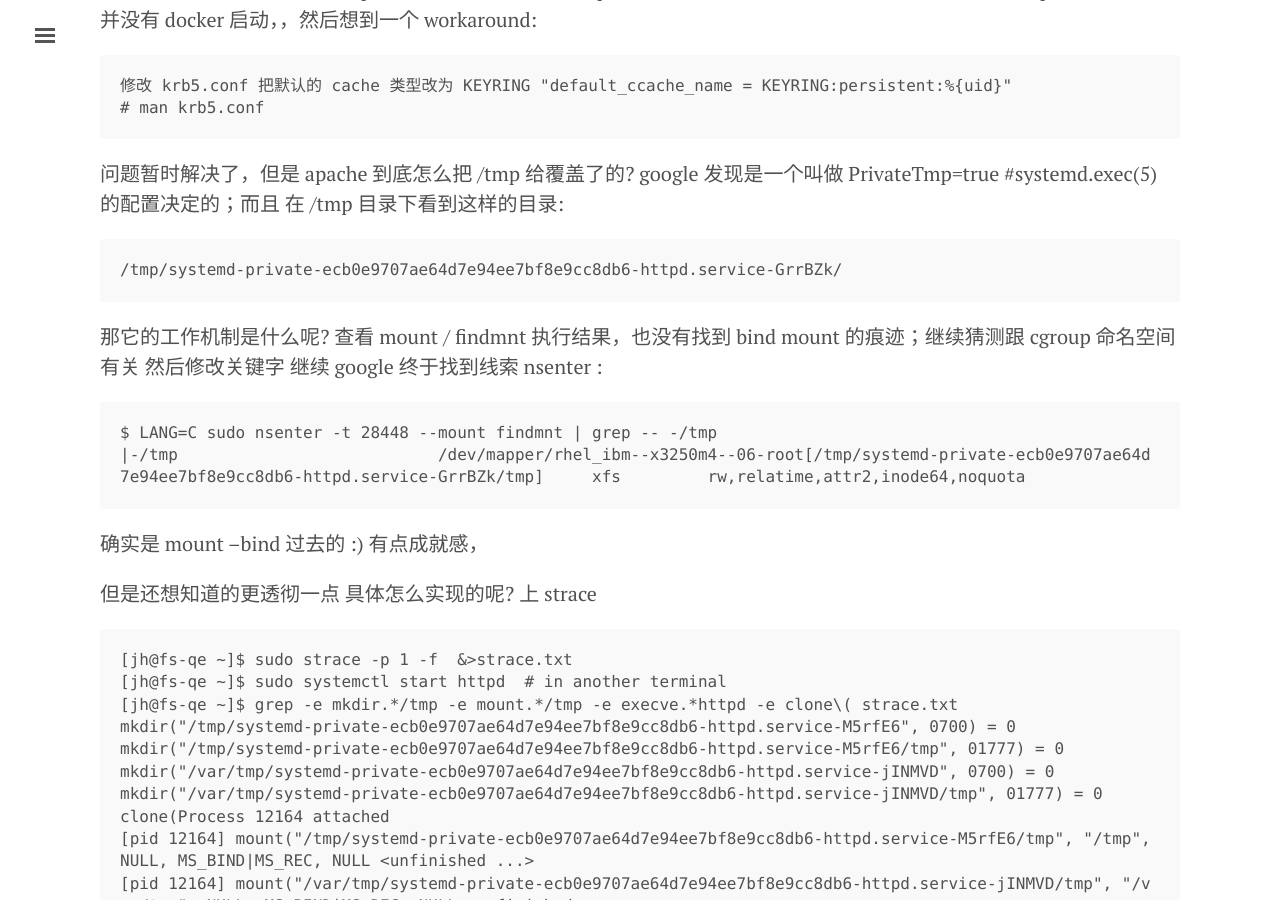
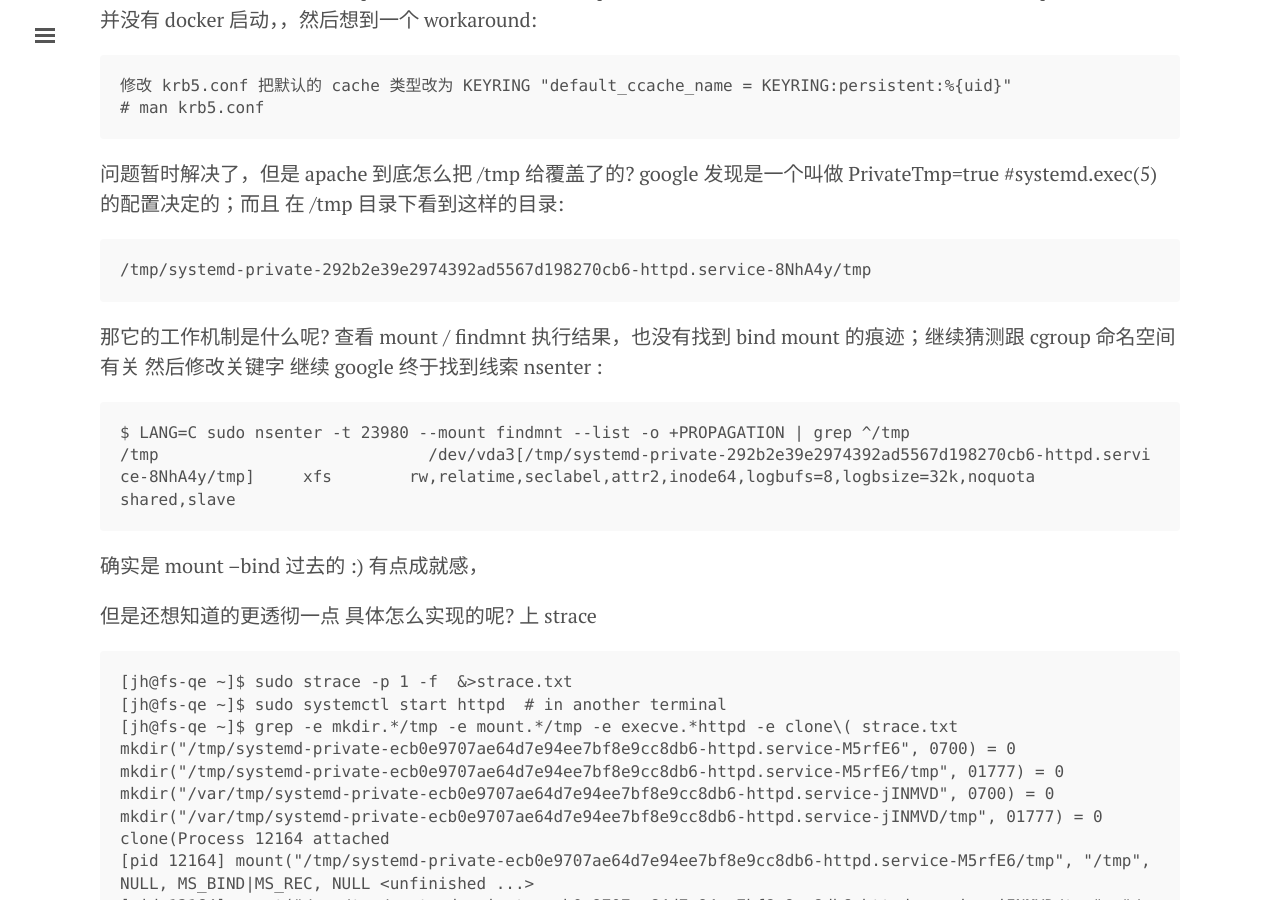
Before and after one commit to tcler/tcler.github.io, a Jekyll site: the page built from _posts/2019-08-07-http-server-can-not-find-krb5-credential-cache-file.md, in a window 1280 px wide and 900 px high, scrolled down 424 px. Built offline with Jekyll 4.4.1, drawn with Linux system fonts in a browser that asks for light colours.

Commit message:
Update 2019-08-07-http-server-can-not-find-krb5-credential-cache-file.md

```diff
--- a/_posts/2019-08-07-http-server-can-not-find-krb5-credential-cache-file.md
+++ b/_posts/2019-08-07-http-server-can-not-find-krb5-credential-cache-file.md
@@ -13,13 +13,13 @@ L 尝试在 apache php 里调用 bkr 命令时发现总是报错: 找不到 "FIL
 问题暂时解决了，但是 apache 到底怎么把 /tmp 给覆盖了的? google 发现是一个叫做 PrivateTmp=true #systemd.exec(5) 的配置决定的；而且
 在 /tmp 目录下看到这样的目录:
 
-    /tmp/systemd-private-ecb0e9707ae64d7e94ee7bf8e9cc8db6-httpd.service-GrrBZk/
+    /tmp/systemd-private-292b2e39e2974392ad5567d198270cb6-httpd.service-8NhA4y/tmp
 
 那它的工作机制是什么呢? 查看 mount / findmnt 执行结果，也没有找到 bind mount 的痕迹；继续猜测跟 cgroup 命名空间有关 然后修改关键字
 继续 google 终于找到线索 nsenter :
 
-    $ LANG=C sudo nsenter -t 28448 --mount findmnt | grep -- -/tmp
-    |-/tmp                           /dev/mapper/rhel_ibm--x3250m4--06-root[/tmp/systemd-private-ecb0e9707ae64d7e94ee7bf8e9cc8db6-httpd.service-GrrBZk/tmp]     xfs         rw,relatime,attr2,inode64,noquota
+    $ LANG=C sudo nsenter -t 23980 --mount findmnt --list -o +PROPAGATION | grep ^/tmp
+    /tmp                            /dev/vda3[/tmp/systemd-private-292b2e39e2974392ad5567d198270cb6-httpd.service-8NhA4y/tmp]     xfs        rw,relatime,seclabel,attr2,inode64,logbufs=8,logbsize=32k,noquota                                                shared,slave
 
 
 确实是 mount --bind 过去的 :) 有点成就感，
```
